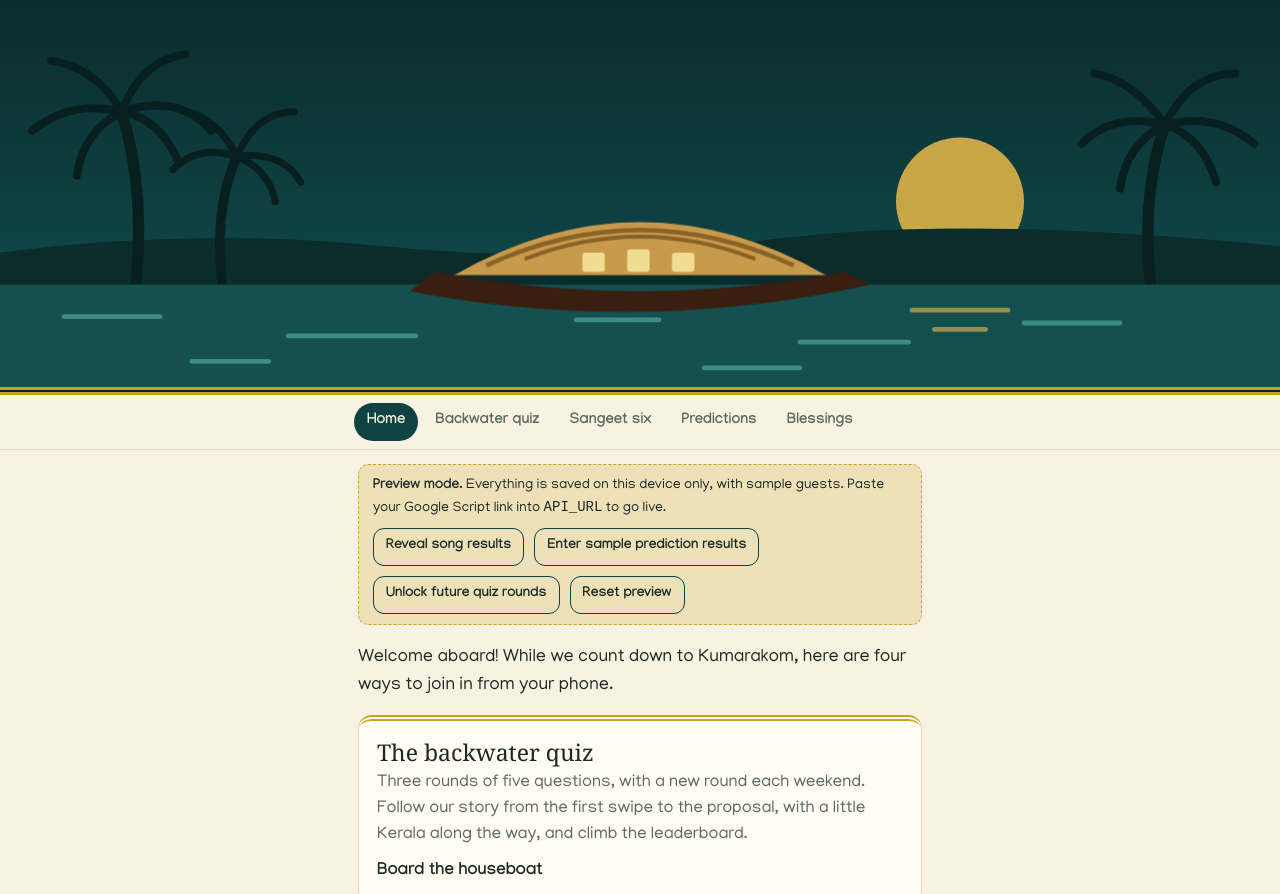
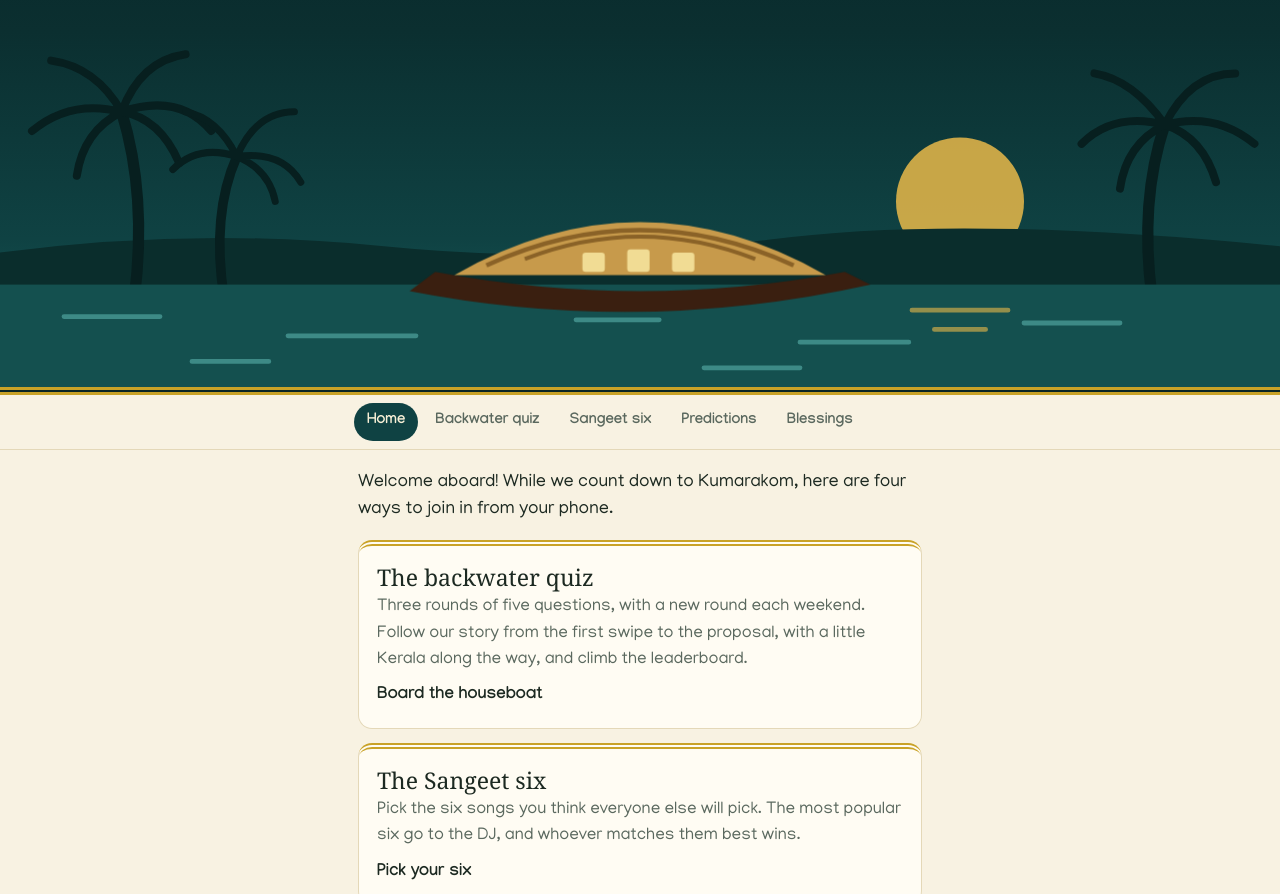
Before and after one commit to ishan-suthar/wedding-games, a plain HTML site: page index.html in a window 1280 px wide. Shown: the part 206-1100 px from the top of the page. Drawn offline with Linux system fonts and the light colour scheme; a web font is replaced by a local one.

Commit message:
Update API_URL and SITE_URL in CONFIG

```diff
--- a/index.html
+++ b/index.html
@@ -340,8 +340,8 @@ footer button{background:none;border:none;font:inherit;color:inherit;text-decora
    SETTINGS – the only part you need to edit
    ===================================================================== */
 const CONFIG = {
-  API_URL: '',       // paste your Google Apps Script web app URL here (ends in /exec)
-  SITE_URL: '',      // optional: your GitHub Pages link, used in WhatsApp share messages
+  API_URL: 'https://script.google.com/macros/s/AKfycbyUR6-IERxPaFRnaJGeTLtLyxCxI54nOg6ZdJkLUoyXRf0uaQ6PgC7Gv82UFlF4pdxr/exec',       // paste your Google Apps Script web app URL here (ends in /exec)
+  SITE_URL: 'https://ishan-suthar.github.io/wedding-games/',      // optional: your GitHub Pages link, used in WhatsApp share messages
   BRIDE: 'Nikita',
   GROOM: 'Ishan',
   FIRST_EVENT: '2026-12-20T10:00:00+05:30', // for the countdown
```
